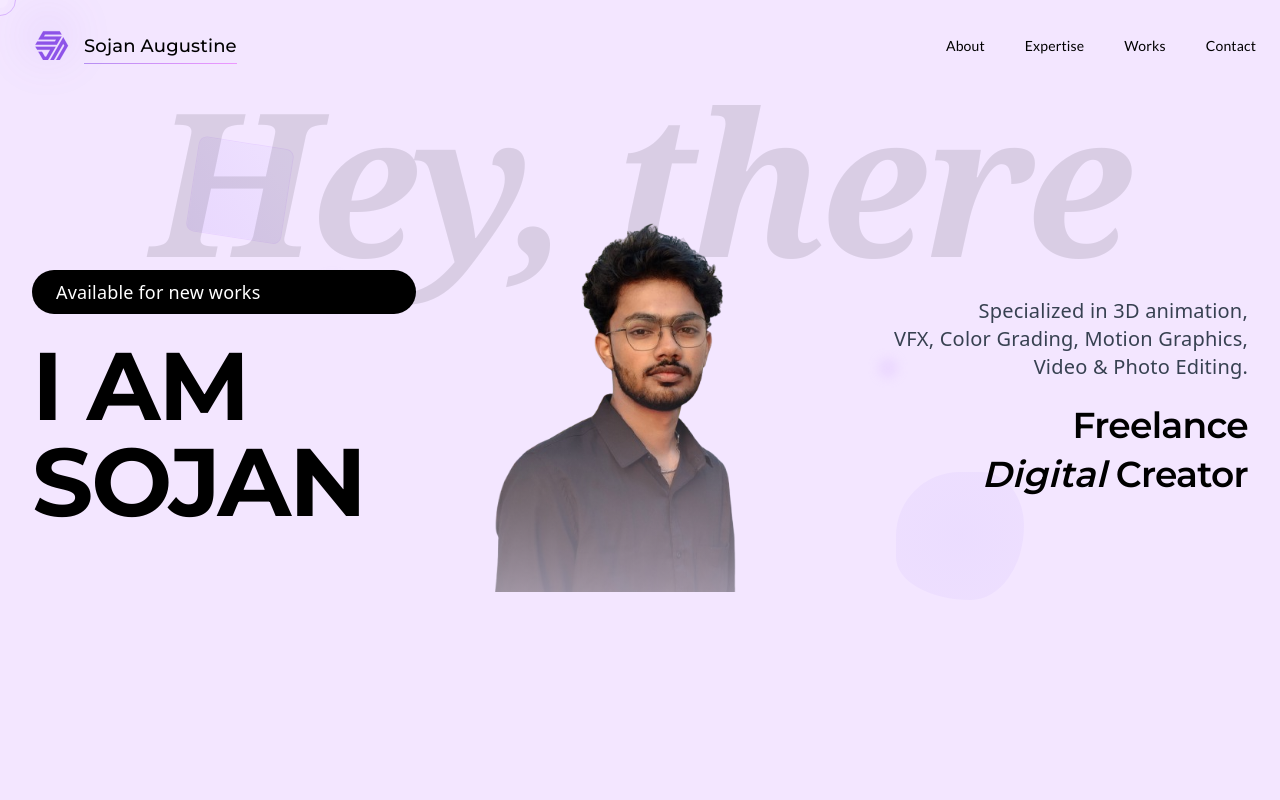
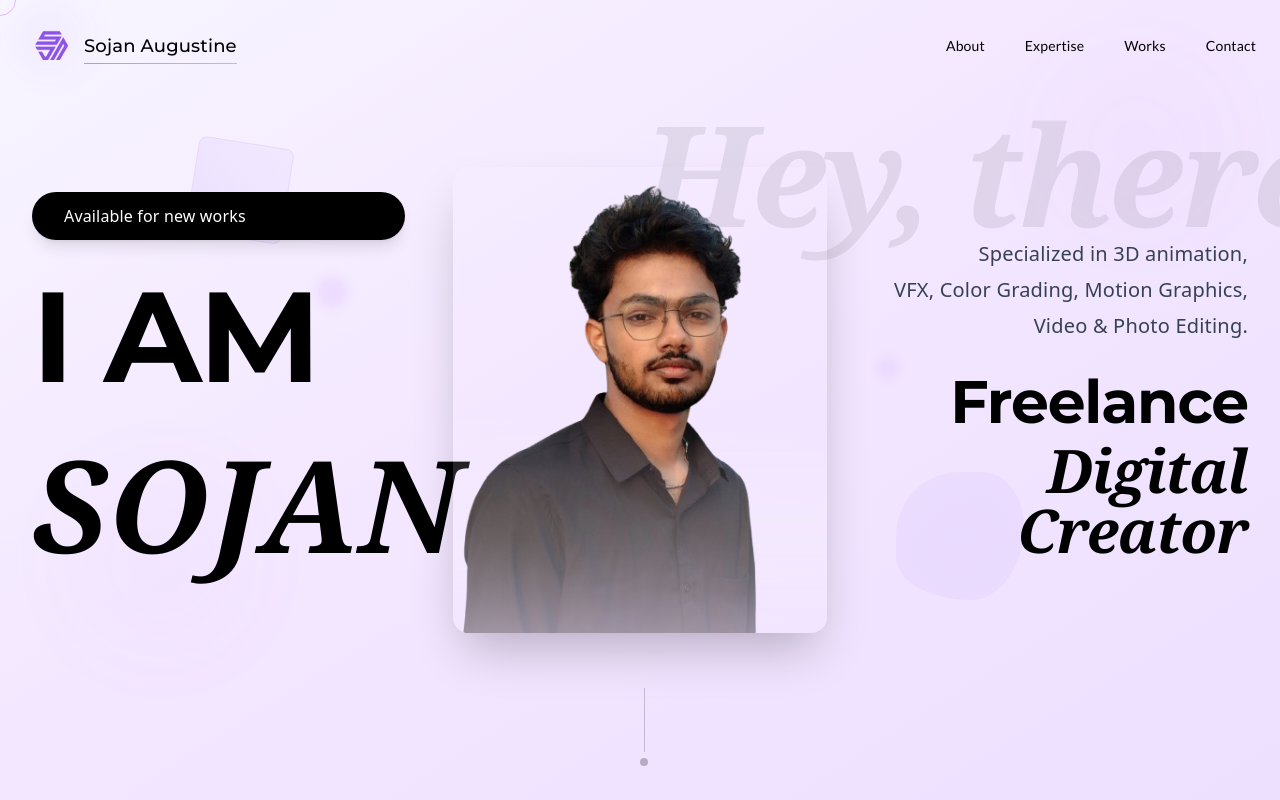
Before and after one commit to Melbin2255/studio-dusk-canvas-76, a React (Vite) app: page / in a window 1280 px wide. Shown: the top 800 px of the page. Built offline with nearby package versions, Linux system fonts and the light colour scheme; a web font is replaced by a local one.

Commit message:
Refactor: Improve Hero section design
Updated the Hero section to match the reference image, including layout, typography, and interactive elements.

```diff
--- a/src/components/sections/HeroSection.tsx
+++ b/src/components/sections/HeroSection.tsx
@@ -1,3 +1,4 @@
+
 import { useState, useEffect } from 'react';
 import { motion } from 'framer-motion';
 import CustomCursor from '../effects/CustomCursor';
@@ -11,98 +12,135 @@ const HeroSection = () => {
   }, []);
 
   return (
-    <section className="relative min-h-screen overflow-hidden bg-[#f3e6ff] flex items-center justify-center py-20">
+    <section className="relative min-h-screen overflow-hidden bg-gradient-to-br from-[#f8f5ff] via-[#f3e6ff] to-[#ede0ff] flex items-center justify-center py-20">
       <CustomCursor />
       <FloatingElements />
 
-      {/* "Hey, there" large centered above the image */}
-      <motion.h1
-        className="absolute inset-x-0 top-20 text-center text-[180px] sm:text-[200px] font-serif italic opacity-10 pointer-events-none"
-        initial={{ opacity: 0, y: 50 }}
-        animate={{ opacity: 0.1, y: 0 }}
-        transition={{ duration: 1 }}
-      >
-        Hey, there
-      </motion.h1>
+      {/* Background decorative elements */}
+      <div className="absolute inset-0 opacity-30">
+        <div className="absolute top-20 right-20 w-32 h-32 bg-purple-gradient rounded-full blur-3xl opacity-20"></div>
+        <div className="absolute bottom-40 left-20 w-40 h-40 bg-purple-gradient rounded-full blur-3xl opacity-15"></div>
+      </div>
 
       <div className="relative z-10 w-full max-w-7xl mx-auto px-6 lg:px-8">
-        <div className="grid grid-cols-1 lg:grid-cols-3 items-center gap-12 lg:gap-8">
-          {/* Left: Available & Name */}
-          <div className="flex flex-col justify-start">
+        <div className="grid grid-cols-1 lg:grid-cols-12 items-center gap-8 lg:gap-12">
+
+          {/* Left Column: Available Badge & Name */}
+          <div className="lg:col-span-4 flex flex-col justify-center">
             <motion.div
-              className="inline-block mb-6 px-6 py-2 bg-black text-white rounded-full text-lg font-medium"
-              initial={{ opacity: 0, y: 20 }}
-              animate={{ opacity: isVisible ? 1 : 0, y: isVisible ? 0 : 20 }}
-              transition={{ duration: 0.6 }}
+              className="inline-block mb-8 px-8 py-3 bg-black text-white rounded-full text-base font-medium shadow-lg"
+              initial={{ opacity: 0, y: 30 }}
+              animate={{ opacity: isVisible ? 1 : 0, y: isVisible ? 0 : 30 }}
+              transition={{ duration: 0.8, ease: "easeOut" }}
             >
               Available for new works
             </motion.div>
 
-            <motion.h2
-              className="text-7xl md:text-8xl font-bold leading-tight"
-              initial={{ opacity: 0, x: -50 }}
-              animate={{ opacity: isVisible ? 1 : 0, x: isVisible ? 0 : -50 }}
-              transition={{ duration: 0.8, delay: 0.2 }}
+            <motion.h1
+              className="text-7xl md:text-8xl lg:text-9xl font-bold leading-[0.85] tracking-tight text-black"
+              initial={{ opacity: 0, x: -60 }}
+              animate={{ opacity: isVisible ? 1 : 0, x: isVisible ? 0 : -60 }}
+              transition={{ duration: 1, delay: 0.2, ease: "easeOut" }}
             >
-              I AM<br />SOJAN
-            </motion.h2>
+              I AM<br />
+              <span className="font-serif italic">SOJAN</span>
+            </motion.h1>
           </div>
 
-          {/* Center: Profile Image */}
+          {/* Center Column: Profile Image with "Hey, there" overlay */}
+          <div className="lg:col-span-4 relative flex justify-center">
+            {/* "Hey, there" positioned behind and above the image */}
             <motion.div
-            className="relative w-full max-w-[500px] mx-auto"
-            initial={{ opacity: 0, scale: 0.8 }}
-            animate={{ opacity: isVisible ? 1 : 0, scale: isVisible ? 1 : 0.8 }}
-            transition={{ duration: 1, delay: 0.4 }}
-            whileHover={{ scale: 1.02 }}
+              className="absolute -top-16 left-1/2 transform -translate-x-1/2 z-0"
+              initial={{ opacity: 0, y: 50 }}
+              animate={{ opacity: 0.08, y: 0 }}
+              transition={{ duration: 1.2, delay: 0.4 }}
             >
-            <div className="relative aspect-square">
+              <h2 className="text-8xl md:text-9xl lg:text-[140px] font-serif italic text-black pointer-events-none whitespace-nowrap">
+                Hey, there
+              </h2>
+            </motion.div>
+
+            {/* Profile Image */}
+            <motion.div
+              className="relative w-full max-w-[400px] lg:max-w-[450px] z-10"
+              initial={{ opacity: 0, scale: 0.7, y: 50 }}
+              animate={{ opacity: isVisible ? 1 : 0, scale: isVisible ? 1 : 0.7, y: isVisible ? 0 : 50 }}
+              transition={{ duration: 1.2, delay: 0.6, ease: "easeOut" }}
+              whileHover={{ scale: 1.02, transition: { duration: 0.3 } }}
+            >
+              <div className="relative aspect-[4/5] rounded-2xl overflow-hidden shadow-2xl">
                 <img
                   src="/images/profile.png"
                   alt="Sojan Augustine"
                   className="w-full h-full object-cover object-center"
                 />
-              {/* Subtle gradient overlay */}
+                {/* Enhanced gradient overlay */}
                 <div
                   className="absolute inset-0"
                   style={{
                     background: `
                       linear-gradient(
                         to bottom,
-                      transparent 40%,
+                        transparent 50%,
+                        rgba(248, 245, 255, 0.3) 80%,
                         rgba(243, 230, 255, 0.6) 100%
                       )
                     `
                   }}
                 />
+                {/* Subtle border glow */}
+                <div className="absolute inset-0 rounded-2xl ring-1 ring-white/20"></div>
               </div>
             </motion.div>
+          </div>
 
-          {/* Right: Skills and Title */}
-          <div className="flex flex-col items-end">
-            <motion.p
-              className="mb-4 text-gray-700 text-xl text-right"
-              initial={{ opacity: 0, x: 50 }}
-              animate={{ opacity: isVisible ? 1 : 0, x: isVisible ? 0 : 50 }}
-              transition={{ duration: 0.8, delay: 0.6 }}
-            >
-              Specialized in 3D animation,<br />
-              VFX, Color Grading, Motion Graphics,<br />
-              Video & Photo Editing.
-            </motion.p>
-
-            <motion.h3
-              className="text-3xl md:text-4xl mt-2 text-right"
-              initial={{ opacity: 0, x: 50 }}
-              animate={{ opacity: isVisible ? 1 : 0, x: isVisible ? 0 : 50 }}
+          {/* Right Column: Skills and Title */}
+          <div className="lg:col-span-4 flex flex-col justify-center text-right">
+            <motion.div
+              className="mb-8"
+              initial={{ opacity: 0, x: 60 }}
+              animate={{ opacity: isVisible ? 1 : 0, x: isVisible ? 0 : 60 }}
               transition={{ duration: 0.8, delay: 0.8 }}
             >
-              Freelance<br />
-              <span className="italic">Digital</span> Creator
-            </motion.h3>
+              <p className="text-lg md:text-xl text-gray-700 leading-relaxed mb-2">
+                Specialized in 3D animation,
+              </p>
+              <p className="text-lg md:text-xl text-gray-700 leading-relaxed mb-2">
+                VFX, Color Grading, Motion Graphics,
+              </p>
+              <p className="text-lg md:text-xl text-gray-700 leading-relaxed">
+                Video & Photo Editing.
+              </p>
+            </motion.div>
+
+            <motion.div
+              className="text-right"
+              initial={{ opacity: 0, x: 60 }}
+              animate={{ opacity: isVisible ? 1 : 0, x: isVisible ? 0 : 60 }}
+              transition={{ duration: 0.8, delay: 1 }}
+            >
+              <h3 className="text-4xl md:text-5xl lg:text-6xl font-bold leading-tight text-black">
+                Freelance
+              </h3>
+              <h3 className="text-4xl md:text-5xl lg:text-6xl font-serif italic leading-tight text-black mt-2">
+                Digital Creator
+              </h3>
+            </motion.div>
           </div>
         </div>
       </div>
+
+      {/* Bottom scroll indicator */}
+      <motion.div
+        className="absolute bottom-8 left-1/2 transform -translate-x-1/2"
+        initial={{ opacity: 0, y: 20 }}
+        animate={{ opacity: 0.6, y: 0 }}
+        transition={{ duration: 0.8, delay: 1.5 }}
+      >
+        <div className="w-px h-16 bg-black/30 mx-auto"></div>
+        <div className="w-2 h-2 bg-black/40 rounded-full mx-auto mt-2 animate-bounce"></div>
+      </motion.div>
     </section>
   );
 };
```
Lines whose indentation alone changed are shown as unchanged.
